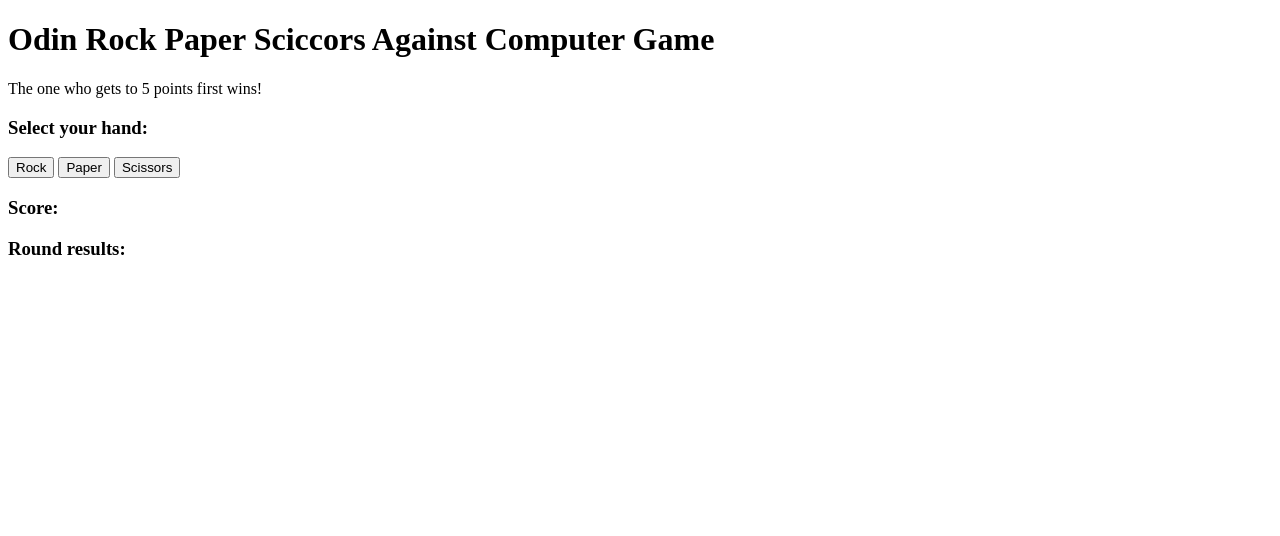
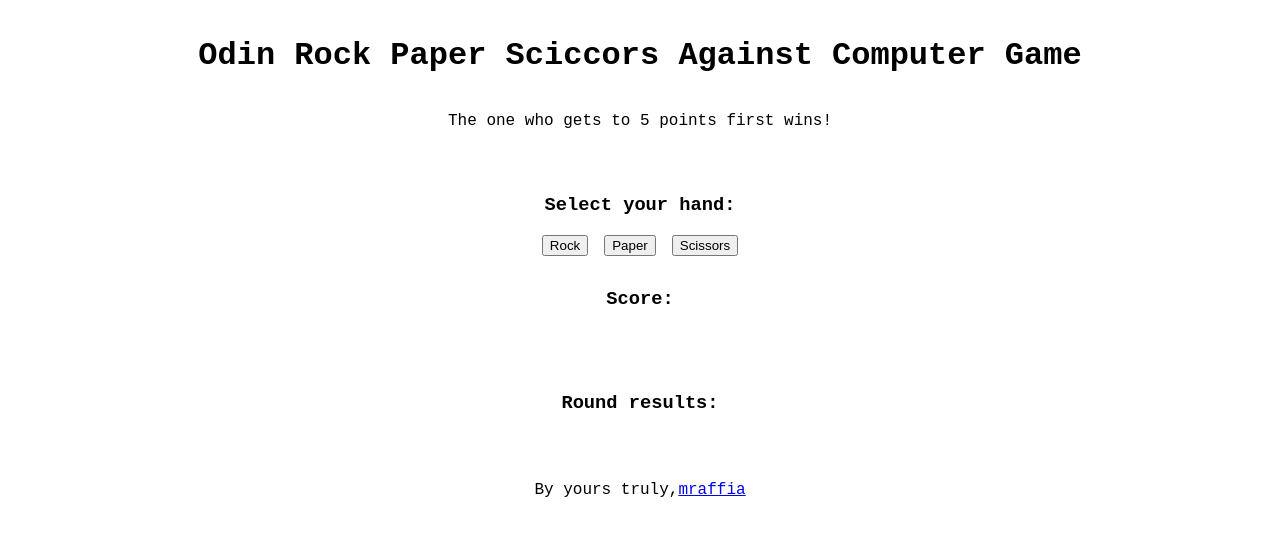
Before and after one commit to mraffia/odin-rock-paper-scissors, a plain HTML site: page index.html in a window 1280 px wide. Drawn offline with Linux system fonts and the light colour scheme.

Commit message:
Tidy up the UI

```diff
--- a/index.html
+++ b/index.html
@@ -6,17 +6,23 @@
     <meta name="viewport" content="width=device-width, initial-scale=1.0">
     <title>Odin Rock Paper Scissors</title>
     <script src="./rps.js" defer></script>
+    <link rel="stylesheet" href="./styles.css">
 </head>
 <body>
+    <div class="header">
         <h1>
             Odin Rock Paper Sciccors Against Computer Game
         </h1>
         <p>The one who gets to 5 points first wins!</p>
+    </div>
+
     <div id="container">
         <h3>Select your hand:</h3>
+        <div class="buttons">
             <button class="selection" id="rock">Rock</button>
             <button class="selection" id="paper">Paper</button>
             <button class="selection" id="scissors">Scissors</button>
+        </div>
 
         <h3>Score: </h3>
         <p id="score"></p>
@@ -26,5 +32,9 @@
             <ol id="rounds"></ol>
         </div>
     </div>
+
+    <div class="footer">
+        By yours truly, <a href="https://github.com/mraffia">mraffia</a>
+    </div>
 </body>
 </html>
--- /dev/null
+++ b/styles.css
@@ -0,0 +1,43 @@
+body {
+    font-family:'Courier New', Courier, monospace;
+    display: flex;
+    flex-direction: column;
+    align-items: center;
+    margin: 0;
+}
+
+.header {
+    padding: 16px;;
+    display: flex;
+    flex-direction: column;
+    justify-content: center;
+    align-items: center;
+}
+
+h1, p {
+    flex: 1;
+    text-align: center;
+}
+
+#container {
+    display: flex;
+    flex-direction: column;
+    justify-content: center;
+    align-items: center;
+}
+
+.buttons {
+    display: flex;
+    gap: 16px;
+}
+
+h3 {
+    margin-top: 32px;
+}
+
+.footer {
+    display: flex;
+    align-items: center;
+    justify-content: center;
+    padding: 32px;
+}
```
Also changed, not shown: 1 other file. Lines whose indentation alone changed are shown as unchanged.
